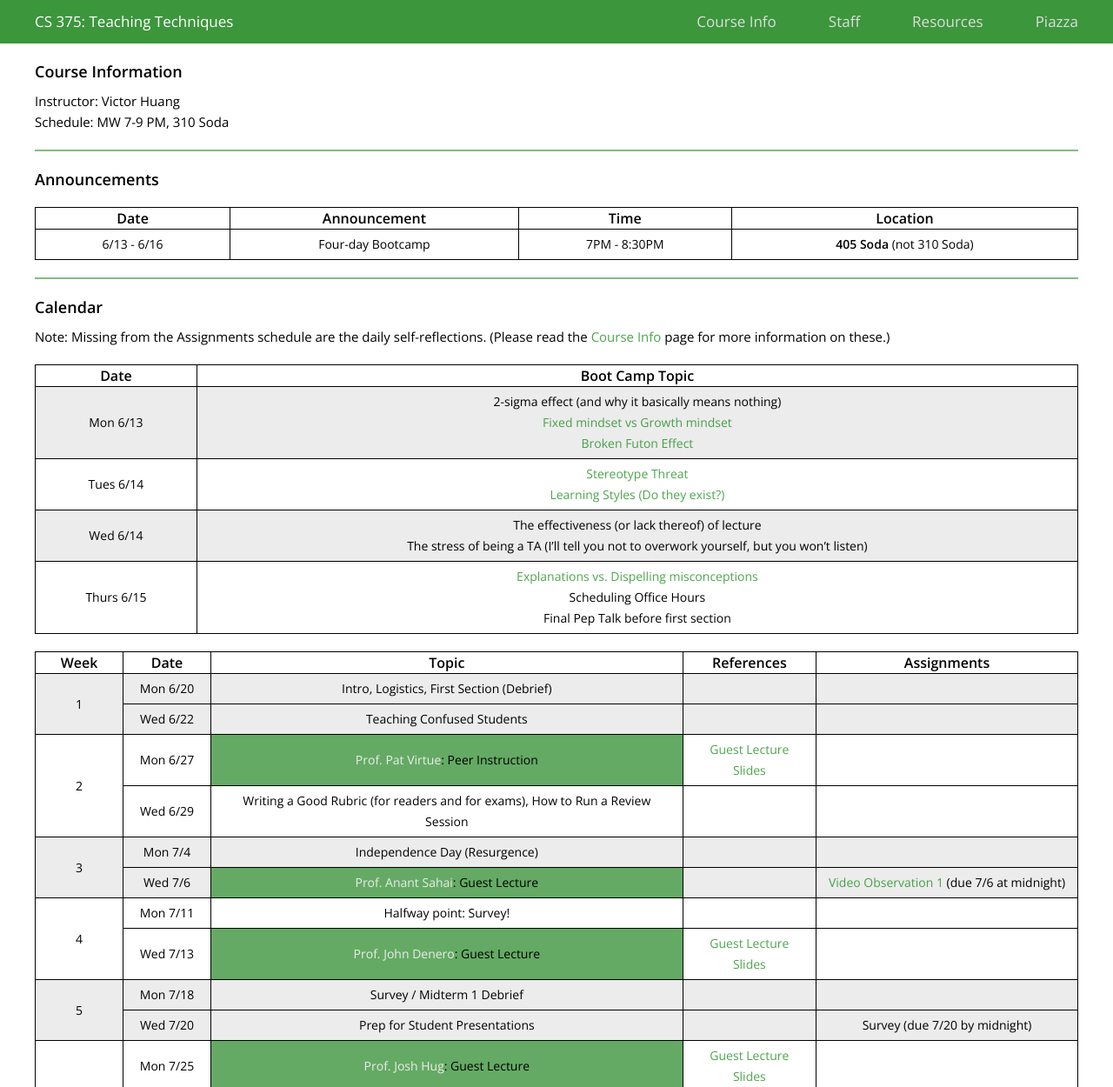
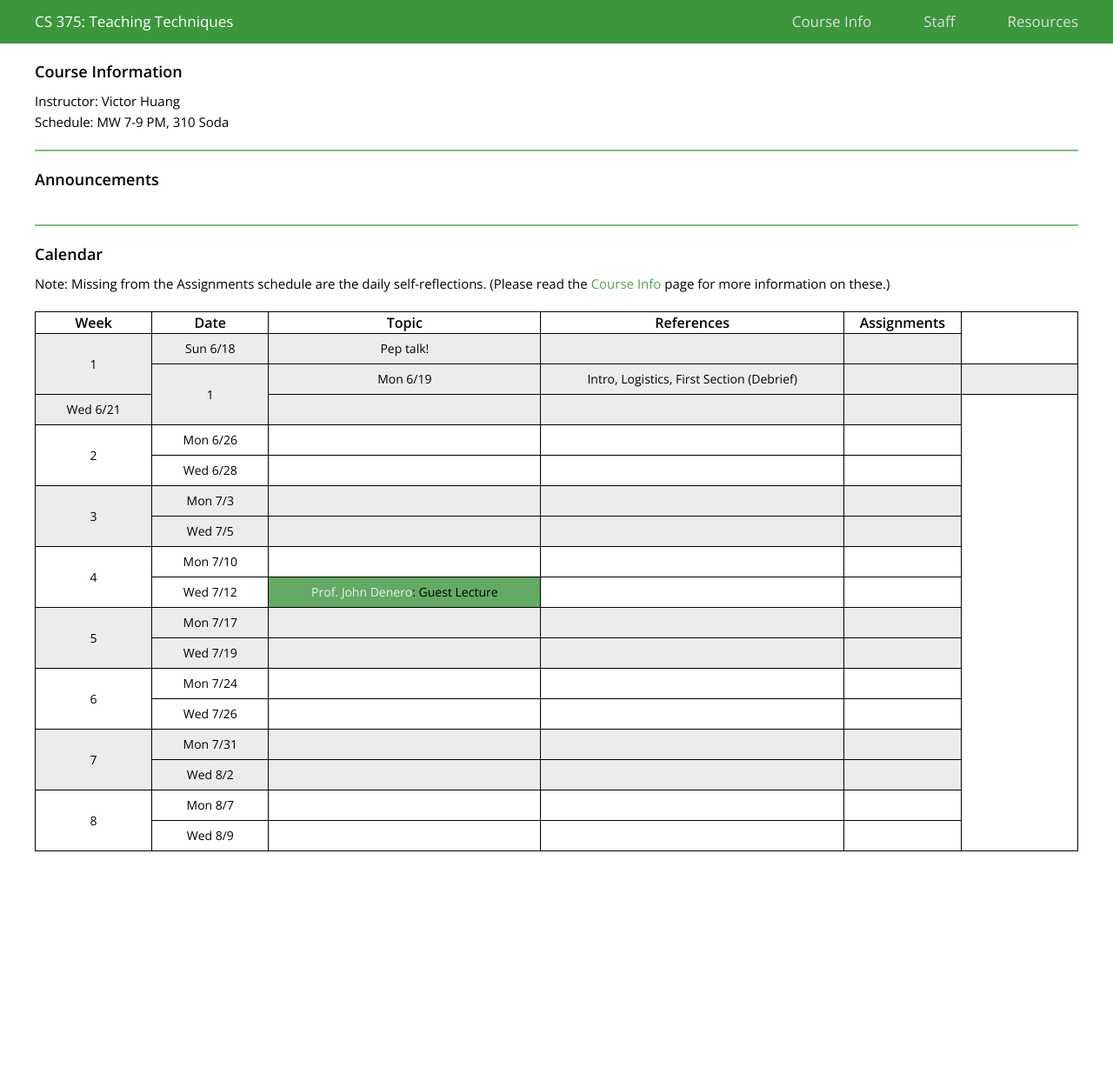
Before and after one commit to cs375/su17, a plain HTML site: page index.html in a window 1280 px wide. Shown: the top 1250 px of the page at 87% size. After the commit the page ends 1019 px from the top, so only its background shows below. Drawn offline with nearby package versions, Linux system fonts and the light colour scheme.

Commit message:
updated dates and TAs for this summer

```diff
--- a/index.html
+++ b/index.html
@@ -16,7 +16,7 @@
     <div id="navbar">
         <a href="index.html"><div class="navitem left left-small">CS 375</div></a>
         <a href="index.html"><div class="navitem left left-large">CS 375: Teaching Techniques</div></a>
-        <a href="http://piazza.com/berkeley/summer2016/cs375"><div class="navitem right">Piazza</div></a>
+        <!--<a href="http://piazza.com/berkeley/summer2016/cs375"><div class="navitem right">Piazza</div></a>-->
         <a href="resources.html"><div class="navitem right">Resources</div></a>
         <a href="staff.html"><div class="navitem right">Staff</div></a>
         <a href="about.html"><div class="navitem right">Course Info</div></a>
@@ -32,24 +32,6 @@
         <div class="segment">
             <div class="segmenttitle">Announcements</div>
             <table id="announcements">
-                <thead>
-                    <tr>
-                        <th>Date</th>
-                        <th>Announcement</th>
-                        <th>Time</th>
-                        <th>Location</th>
-                    </tr>
-                </thead>
-                <tr>
-                    <td>6/13 - 6/16</td>
-                    <td>
-                        Four-day Bootcamp
-                    </td>
-                    <td>
-                        7PM - 8:30PM
-                    </td>
-                    <td><b>405 Soda</b> (not 310 Soda)</td>
-                </tr>
             </table>
         </div>
         <div class="segment">
@@ -58,42 +40,7 @@
                 Note: Missing from the Assignments schedule are the daily self-reflections. (Please read the <a href="about.html">Course Info</a> page for more information on these.)
             </div>
 
-            <table id="calendar">
-                <thead>
-                    <tr>
-                        <th>Date</th>
-                        <th>Boot Camp Topic</th>
-                    </tr>
-                </thead>
-                <tbody>
-                    <!-- Day 1 -->
-                    <tr class="odd">
-                        <td rowspan="1">Mon 6/13</td>
-                        <td>2-sigma effect (and why it basically means nothing) <br>
-                        <a href = "https://www.youtube.com/watch?v=MTsF2TaEaJA">Fixed mindset vs Growth mindset</a> <br>
-                        <a href = "https://mathwithbaddrawings.com/2015/04/08/the-math-ceiling-wheres-your-cognitive-breaking-point/">Broken Futon Effect</a></td>
-                    </tr>
-                    <!-- Day 2 -->
-                    <tr>
-                        <td rowspan="1">Tues 6/14</td>
-                        <td><a href = "https://www.youtube.com/watch?v=FTYMSulvnyw">Stereotype Threat</a><br>
-                        <a href = "https://www.youtube.com/watch?v=sIv9rz2NTUk">Learning Styles (Do they exist?)</a></td>
-                    </tr>
-                    <!-- Day 3 -->
-                    <tr class="odd">
-                        <td rowspan="1">Wed 6/14</td>
-                        <td>The effectiveness (or lack thereof) of lecture <br>
-                        The stress of being a TA (I’ll tell you not to overwork yourself, but you won’t listen)</td>
-                    </tr>
-                    <!-- Day 4 -->
-                    <tr>
-                        <td rowspan="1">Thurs 6/15</td>
-                        <td><a href = "https://www.youtube.com/watch?v=eVtCO84MDj8">Explanations vs. Dispelling misconceptions</a> <br>
-                        Scheduling Office Hours <br>
-                        Final Pep Talk before first section</td>
-                    </tr>
-                </tbody>
-            </table>
+
 
             <table id="calendar">
                 <thead>
@@ -109,112 +56,119 @@
                     <!-- Week 1 -->
                     <tr class="odd">
                         <td rowspan="2">1</td>
-                        <td>Mon 6/20</td>
+                        <td>Sun 6/18</td>
+                        <td>Pep talk!</td>
+                        <td></td>
+                        <td></td>
+                    </tr>
+                    <tr class="odd">
+                        <td rowspan="2">1</td>
+                        <td>Mon 6/19</td>
                         <td>Intro, Logistics, First Section (Debrief)</td>
                         <td></td>
                         <td></td>
                     </tr>
                     <tr class="odd">
-                        <td>Wed 6/22</td>
-                        <td>Teaching Confused Students</td>
+                        <td>Wed 6/21</td>
+                        <td></td>
                         <td></td>
                         <td></td>
                     </tr>
                     <!-- Week 2 -->
                     <tr>
                         <td rowspan="2">2</td>
-                        <td>Mon 6/27</td>
-                        <td class="guest-lecture"><a href="http://citris-uc.org/person/pat-virtue/">Prof. Pat Virtue</a>: Peer Instruction</td>
-                        <td><a href = "https://drive.google.com/open?id=0B25KtBjneBBebTdCQ0M5YVNvcFU">Guest Lecture Slides</a></td>
+                        <td>Mon 6/26</td>
+                        <td></td>
+                        <td></td>
                         <td></td>
                     </tr>
                     <tr>
-                        <td>Wed 6/29</td>
-                        <td>Writing a Good Rubric (for readers and for exams), How to Run a Review Session</td>
+                        <td>Wed 6/28</td>
+                        <td></td>
                         <td></td>
                         <td></td>
                     </tr>
                     <!-- Week 3 -->
                     <tr class="odd">
                         <td rowspan="2">3</td>
-                        <td>Mon 7/4</td>
-                        <td>Independence Day (Resurgence)</td>
+                        <td>Mon 7/3</td>
+                        <td></td>
                         <td></td>
                         <td></td>
                     </tr>
                     <tr class="odd">
-                        <td>Wed 7/6</td>
-                        <td class="guest-lecture"><a href="http://people.eecs.berkeley.edu/~sahai/">Prof. Anant Sahai</a>: Guest Lecture</td>
+                        <td>Wed 7/5</td>
                         <td></td>
-                        <td><a href="https://piazza.com/class/iohsj26kcs1577?cid=208">Video Observation 1</a> (due 7/6 at midnight)</td>
+                        <td></td>
+                        <td></td>
                     </tr>
                     <!-- Week 4 -->
                     <tr>
                         <td rowspan="2">4</td>
-                        <td>Mon 7/11</td>
-                        <td>Halfway point: Survey!</td>
+                        <td>Mon 7/10</td>
+                        <td></td>
                         <td></td>
                         <td></td>
                     </tr>
                     <tr>
-                        <td>Wed 7/13</td>
+                        <td>Wed 7/12</td>
                         <td class="guest-lecture"><a href="https://www.eecs.berkeley.edu/Faculty/Homepages/denero.html/">Prof. John Denero</a>: Guest Lecture</td>
-                        <td><a href = "https://drive.google.com/file/d/0B3ucjfH0tSTtT2s5djhydjdLYjhqaVUxdnRUNjJqZERRcW5V/view?usp=sharing">Guest Lecture Slides</a></td>
+                        <td></td>
                         <td></td>
                     </tr>
                     <!-- Week 5 -->
                     <tr class="odd">
                         <td rowspan="2">5</td>
-                        <td>Mon 7/18</td>
-                        <td>Survey / Midterm 1 Debrief</td>
+                        <td>Mon 7/17</td>
+                        <td></td>
                         <td></td>
                         <td></td>
                     </tr>
                     <tr class="odd">
-                        <td>Wed 7/20</td>
-                        <td>Prep for Student Presentations</td>
+                        <td>Wed 7/19</td>
                         <td></td>
-                        <td>Survey (due 7/20 by midnight)</td>
+                        <td></td>
+                        <td></td>
                     </tr>
                     <!-- Week 6 -->
                     <tr>
                         <td rowspan="2">6</td>
-                        <td>Mon 7/25</td>
-                        <td class="guest-lecture"><a href="https://www.eecs.berkeley.edu/Faculty/Homepages/joshhug.html">Prof. Josh Hug</a>: Guest Lecture</td>
-                        <td><a href = "https://docs.google.com/presentation/d/1Uc9e_38ggNI5xHTAoiQFnq9_VusUvpOXk6APjfw-7Us/edit?usp=sharing">Guest Lecture Slides</a></td>
+                        <td>Mon 7/24</td>
+                        <td></td>
+                        <td></td>
                         <td></td>
                     </tr>
                     <tr>
-                        <td>Wed 7/27</td>
-                        <td>How to Fix 375</td>
+                        <td>Wed 7/26</td>
                         <td></td>
-                        <td>Video Observation 2 (due 7/27 at midnight)</td>
+                        <td></td>
+                        <td></td>
                     </tr>
                     <!-- Week 7 -->
                     <tr class="odd">
                         <td rowspan="2">7</td>
-                        <td>Mon 8/1</td>
-                        <td>Student Presentations</td>
+                        <td>Mon 7/31</td>
+                        <td></td>
                         <td></td>
                         <td></td>
                     </tr>
                     <tr class="odd">
-                        <td>Wed 8/3</td>
-                        <td>Student Presentations</td>
+                        <td>Wed 8/2</td>
+                        <td></td>
                         <td></td>
                         <td></td>
                     </tr>
                     <!-- Week 8 -->
                     <tr>
                         <td rowspan="2">8</td>
-                        <td>Mon 8/8</td>
-                        <td class="guest-lecture"><a href="http://people.eecs.berkeley.edu/~klein/">Prof. Dan Klein (Tentative)</a>: Guest Lecture*</td>
+                        <td>Mon 8/7</td>
+                        <td></td>
                         <td></td>
                         <td></td>
                     </tr>
                     <tr>
-                        <td>Wed 8/10</td>
-                        <td>HKN Survey</td>
+                        <td>Wed 8/9</td>
+                        <td></td>
                         <td></td>
                         <td></td>
                     </tr>
```
Also changed, not shown: staff.html (+7 -32 lines), assets/images/amruta-yelamanchili.jpg, assets/images/cale-horeff.png (deleted), assets/images/derek-ahmed.jpg (deleted), assets/images/nathan-mandi.png (deleted), assets/images/ross-teixeira.jpg (deleted), assets/images/yulin-zheng.jpg (deleted), 1 other file.
